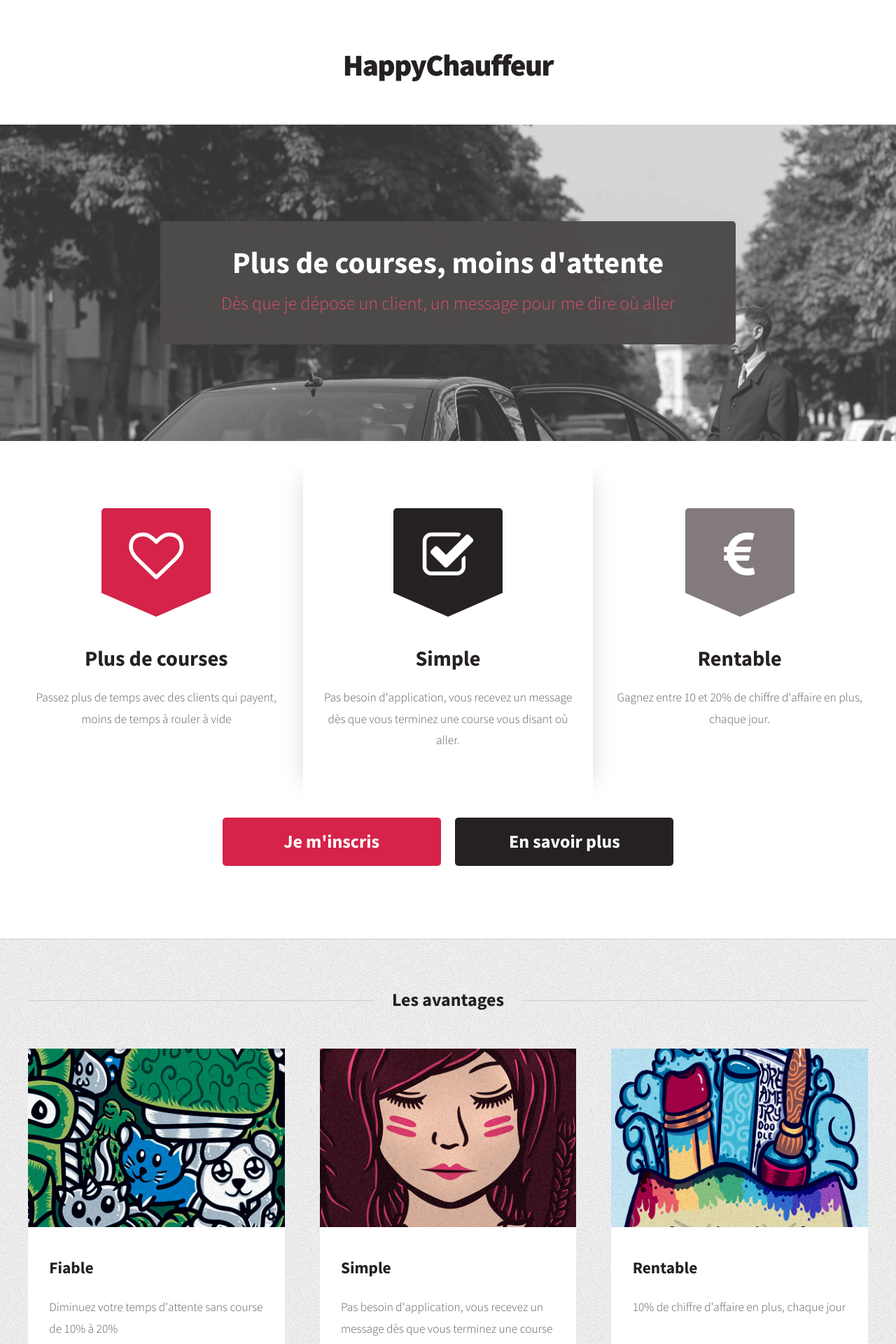
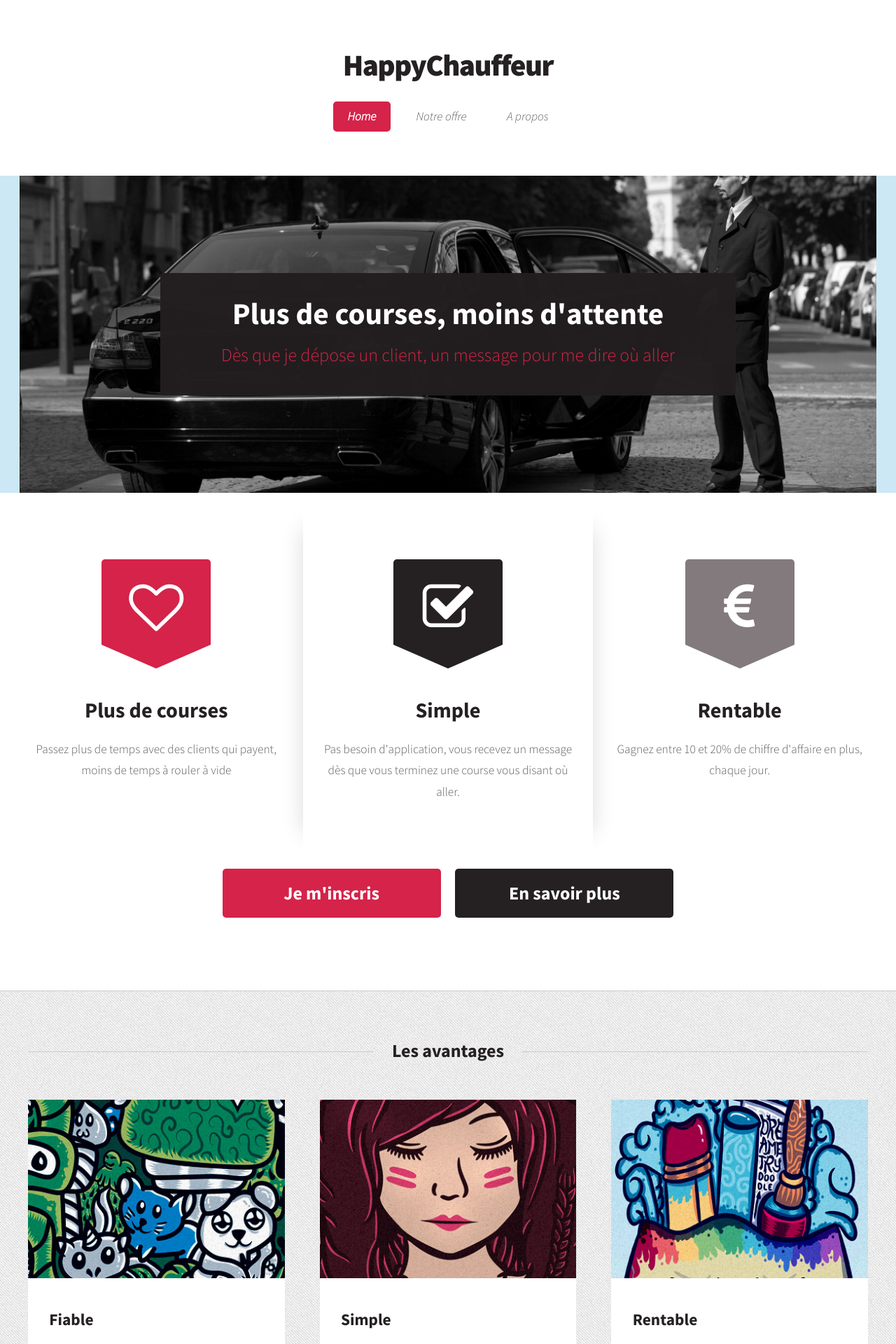
Before and after one commit to damientam/happychauffeur, a Jekyll site: the page built from index.html, in a window 1280 px wide. Shown: the top 1920 px of the page at 70% size. Built offline with Jekyll 4.4.1, drawn with Linux system fonts in a browser that asks for light colours; the list of posts is cut into pages by our own code.

Commit message:
banner reloaded

```diff
--- a/_includes/header_landing.html
+++ b/_includes/header_landing.html
@@ -6,11 +6,13 @@
 						<h1><a href="index.html">HappyChauffeur</a></h1>
 
 					<!-- Nav -->
-					<!--
+
 						<nav id="nav">
 							<ul>
 								<li class="current"><a href="index.html">Home</a></li>
-								<li>
+								<li ><a href="offre.html">Notre offre</a></li>
+								<li ><a href="apropos.html">A propos</a></li>
+								<!--<li>
 									<a href="">Dropdown</a>
 									<ul>
 										<li><a href="{{ site.baseurl }}/blog">Blog</a></li>
@@ -32,9 +34,10 @@
 								<li><a href="{{ site.baseurl }}/left-sidebar.html">Left Sidebar</a></li>
 								<li><a href="{{ site.baseurl }}/right-sidebar.html">Right Sidebar</a></li>
 								<li><a href="{{ site.baseurl }}/no-sidebar.html">No Sidebar</a></li>
+								-->
 							</ul>
 						</nav>
-					-->
+
 					<!-- Banner -->
 						<section id="banner">
 							<header>
--- a/assets/css/style.css
+++ b/assets/css/style.css
@@ -696,25 +696,10 @@
 
 	#banner
 	{
-		background: #CCE8F4 url('../images/vtc3.jpg');
-		background-image: url('../images/vtc3.jpg');
-		background-attachment: fixed;
-		background-position: top center;
-		background-repeat: repeat;
-		background-size: cover;
-		opacity: 0.8;
-		/*bottom: 0;
-		height: 100%;
-		left: 0;
-
-		position: absolute;
-		right: 0;
-		top: 0;
-		width: 100%;
-		display: block;
+		background: #CCE8F4 url('../images/vtcbanner.jpg');
 		background-position: center center;
 		background-size: auto 100%;
-		background-repeat: no-repeat;*/
+		background-repeat: no-repeat;
 		text-align: center;
 	}
 
--- a/index.html
+++ b/index.html
@@ -3,7 +3,7 @@
 layout: landing
 ---
 
-	<body class="homepage editable">
+	<body class="homepage">
 	{% include header_landing.html %}
 
 		<!-- Main -->
```
Also changed, not shown: assets/images/vtcbanner.jpg (added). Lines whose indentation alone changed are shown as unchanged.
